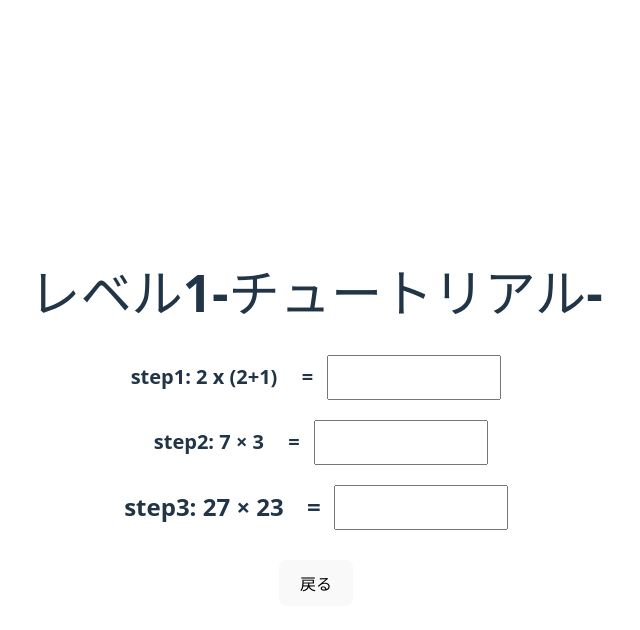
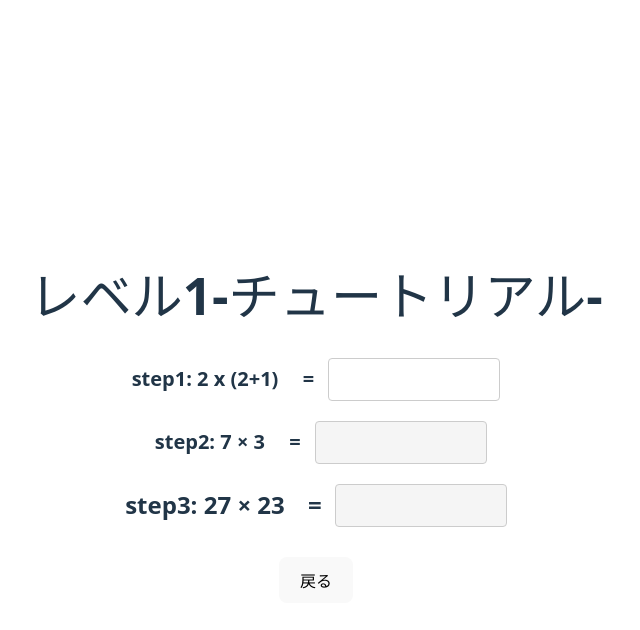
Before and after one commit to alikmpt8529/labgame, a React (Vite) app: page / in a window 1280 px wide. Both pictures are taken after a click on the button "Level 1". Shown: the top 630 px of the page, without its empty margins (324-964 px from the left). Built offline with nearby package versions, Linux system fonts and the light colour scheme.

Commit message:
計算ステップを重視するようにUI部分の変更

```diff
--- a/src/HomeScreen.jsx
+++ b/src/HomeScreen.jsx
@@ -20,20 +20,56 @@ function HomeScreen(props) {
     HelpPopup,
   } = props;
 
+  // ボタンのスタイル
+  const buttonStyle = {
+    margin: '10px',
+    padding: '10px 20px',
+    fontSize: '16px',
+    backgroundColor: '#f0f0f0',
+    border: '1px solid #ccc',
+    borderRadius: '4px',
+    cursor: 'pointer',
+    transition: 'background-color 0.2s ease'
+  };
+
   if (screen === 'home') {
     return (
+      <>
         <div style={{ textAlign: 'center', marginTop: '100px' }}>
           <h1>インド式計算ゲーム</h1>
-        <button onClick={() => onNavigate('level1')} style={{ margin: '10px', padding: '10px 20px', fontSize: '16px' }}>
+          <button
+            onClick={() => onNavigate('level1')}
+            style={buttonStyle}
+            onMouseEnter={(e) => e.target.style.backgroundColor = '#d0d0d0'}
+            onMouseLeave={(e) => e.target.style.backgroundColor = '#f0f0f0'}
+          >
             Level 1
           </button>
-        <button onClick={() => onNavigate('level2')} style={{ margin: '10px', padding: '10px 20px', fontSize: '16px' }}>
+          <button
+            onClick={() => onNavigate('level2')}
+            style={buttonStyle}
+            onMouseEnter={(e) => e.target.style.backgroundColor = '#d0d0d0'}
+            onMouseLeave={(e) => e.target.style.backgroundColor = '#f0f0f0'}
+          >
             Level 2
           </button>
-        <button onClick={() => onNavigate('level3')} style={{ margin: '10px', padding: '10px 20px', fontSize: '16px' }}>
+          <button
+            onClick={() => onNavigate('level3')}
+            style={buttonStyle}
+            onMouseEnter={(e) => e.target.style.backgroundColor = '#d0d0d0'}
+            onMouseLeave={(e) => e.target.style.backgroundColor = '#f0f0f0'}
+          >
             Level 3
           </button>
         </div>
+
+        {/* CSSスタイルを追加 */}
+        <style jsx>{`
+          button:hover {
+            background-color: #d0d0d0 !important;
+          }
+        `}</style>
+      </>
     );
   }
 
--- a/src/Level1Screen.jsx
+++ b/src/Level1Screen.jsx
@@ -2,25 +2,26 @@ import React, { useState, useEffect } from 'react';
 
 function Level1Screen({ onGoBack }) {
     const [inputValue, setInputValue] = useState('');
-    const [inputValueSum, setInputValueSum] = useState(''); // 19 + 4 の答え用
-    const [inputValueSumSupport, setInputValueSumSupport] = useState(''); // 9 * 4 の答え用
+    const [inputValueSum, setInputValueSum] = useState(''); // step1の答え用
+    const [inputValueSumSupport, setInputValueSumSupport] = useState(''); // step2の答え用
     const [message, setMessage] = useState('');
     const [showCorrectAnimation, setShowCorrectAnimation] = useState(false);
+    const [currentStep, setCurrentStep] = useState(1); // 現在のステップを管理
 
     const questionProduct = "27 × 23";
     const correctAnswerProduct = 27 * 23;
 
     const questionSum = "2 x (2+1)";
-    const correctAnswerSum = 2 * (2 + 1); // 必要であれば判定ロジックも追加
+    const correctAnswerSum = 2 * (2 + 1);
     const questionSumSupport = "7 × 3";
-    const correctAnswerSumSupport = 7 * 3; // 9 * 4 の答え
+    const correctAnswerSumSupport = 7 * 3;
 
     const checkAnswer = () => {
         if (parseInt(inputValue, 10) === correctAnswerProduct) {
             setMessage(`正解`);
             setShowCorrectAnimation(true);
 
-            // 1秒後にアニメーションを非表示
+            // 2秒後にアニメーションを非表示
             setTimeout(() => {
                 setShowCorrectAnimation(false);
             }, 2000);
@@ -36,37 +37,60 @@ function Level1Screen({ onGoBack }) {
 
     const handleInputChangeSum = (e) => {
         setInputValueSum(e.target.value);
+        // Step1が正解の場合、Step2に進む
+        if (parseInt(e.target.value, 10) === correctAnswerSum) {
+            setTimeout(() => {
+                setCurrentStep(2);
+            }, 500);
+        }
     };
 
     const handleInputChangeSumSupport = (e) => {
         setInputValueSumSupport(e.target.value);
+        // Step2が正解の場合、Step3に進む
+        if (parseInt(e.target.value, 10) === correctAnswerSumSupport) {
+            setTimeout(() => {
+                setCurrentStep(3);
+            }, 500);
+        }
     };
 
     // 共通のスタイル
     const stepContainerStyle = {
         display: 'flex',
-        justifyContent: 'center',  // 水平方向の中央揃え
-        alignItems: 'center',      // 垂直方向の中央揃え
-        margin: '20px 0',          // 上下のマージン
+        justifyContent: 'center',
+        alignItems: 'center',
+        margin: '20px 0',
         fontSize: '20px',
         fontWeight: 'bold'
     };
 
     const labelStyle = {
-        minWidth: '120px',    // ラベル部分の最小幅
-        textAlign: 'right',   // 右寄せで「=」の前で揃える
-        marginRight: '10px'   // 「=」との間隔
+        minWidth: '120px',
+        textAlign: 'right',
+        marginRight: '10px'
     };
 
     const equalsStyle = {
-        margin: '0 10px',     // 「=」の左右マージン
-        minWidth: '20px'      // 「=」の最小幅
+        margin: '0 10px',
+        minWidth: '20px'
     };
 
     const inputStyle = {
         padding: '10px',
         fontSize: '18px',
-        width: '150px'        // 入力欄の固定幅
+        width: '150px',
+        border: '1px solid #ccc',
+        borderRadius: '4px',
+        backgroundColor: '#ffffff',
+        transition: 'background-color 0.2s ease'
+    };
+
+    const disabledInputStyle = {
+        ...inputStyle,
+        backgroundColor: '#f5f5f5',
+        color: '#666',
+        cursor: 'not-allowed'
     };
 
     // 正解アニメーションのスタイル
@@ -94,35 +118,74 @@ function Level1Screen({ onGoBack }) {
                     <span style={labelStyle}>step1: {questionSum}</span>
                     <span style={equalsStyle}>=</span>
                     <input
-                        style={inputStyle}
+                        style={currentStep >= 1 ? inputStyle : disabledInputStyle}
                         type="text"
                         value={inputValueSum}
                         onChange={handleInputChangeSum}
+                        disabled={currentStep < 1}
+                        onMouseEnter={(e) => {
+                            if (!e.target.disabled) {
+                                e.target.style.backgroundColor = '#f0f0f0';
+                            }
+                        }}
+                        onMouseLeave={(e) => {
+                            if (!e.target.disabled) {
+                                e.target.style.backgroundColor = '#ffffff';
+                            }
+                        }}
                     />
+                    {parseInt(inputValueSum, 10) === correctAnswerSum && (
+                        <span style={{ marginLeft: '10px', color: 'green' }}>✓</span>
+                    )}
                 </div>
 
                 <div style={stepContainerStyle}>
                     <span style={labelStyle}>step2: {questionSumSupport}</span>
                     <span style={equalsStyle}>=</span>
                     <input
-                        style={inputStyle}
+                        style={currentStep >= 2 ? inputStyle : disabledInputStyle}
                         type="text"
                         value={inputValueSumSupport}
                         onChange={handleInputChangeSumSupport}
+                        disabled={currentStep < 2}
+                        onMouseEnter={(e) => {
+                            if (!e.target.disabled) {
+                                e.target.style.backgroundColor = '#f0f0f0';
+                            }
+                        }}
+                        onMouseLeave={(e) => {
+                            if (!e.target.disabled) {
+                                e.target.style.backgroundColor = '#ffffff';
+                            }
+                        }}
                     />
+                    {parseInt(inputValueSumSupport, 10) === correctAnswerSumSupport && (
+                        <span style={{ marginLeft: '10px', color: 'green' }}>✓</span>
+                    )}
                 </div>
 
                 <div style={{...stepContainerStyle, fontSize: '24px'}}>
                     <span style={labelStyle}>step3: {questionProduct}</span>
                     <span style={equalsStyle}>=</span>
                     <input
-                        style={inputStyle}
+                        style={currentStep >= 3 ? inputStyle : disabledInputStyle}
                         type="text"
                         value={inputValue}
                         onChange={handleInputChange}
+                        disabled={currentStep < 3}
                         onKeyDown={(e) => {
-                            if (e.key === 'Enter') {
+                            if (e.key === 'Enter' && currentStep >= 3) {
                                 checkAnswer();
+                            }
+                        }}
+                        onMouseEnter={(e) => {
+                            if (!e.target.disabled) {
+                                e.target.style.backgroundColor = '#f0f0f0';
+                            }
+                        }}
+                        onMouseLeave={(e) => {
+                            if (!e.target.disabled) {
+                                e.target.style.backgroundColor = '#ffffff';
                             }
                         }}
                     />
```
Lines whose indentation alone changed are shown as unchanged.
